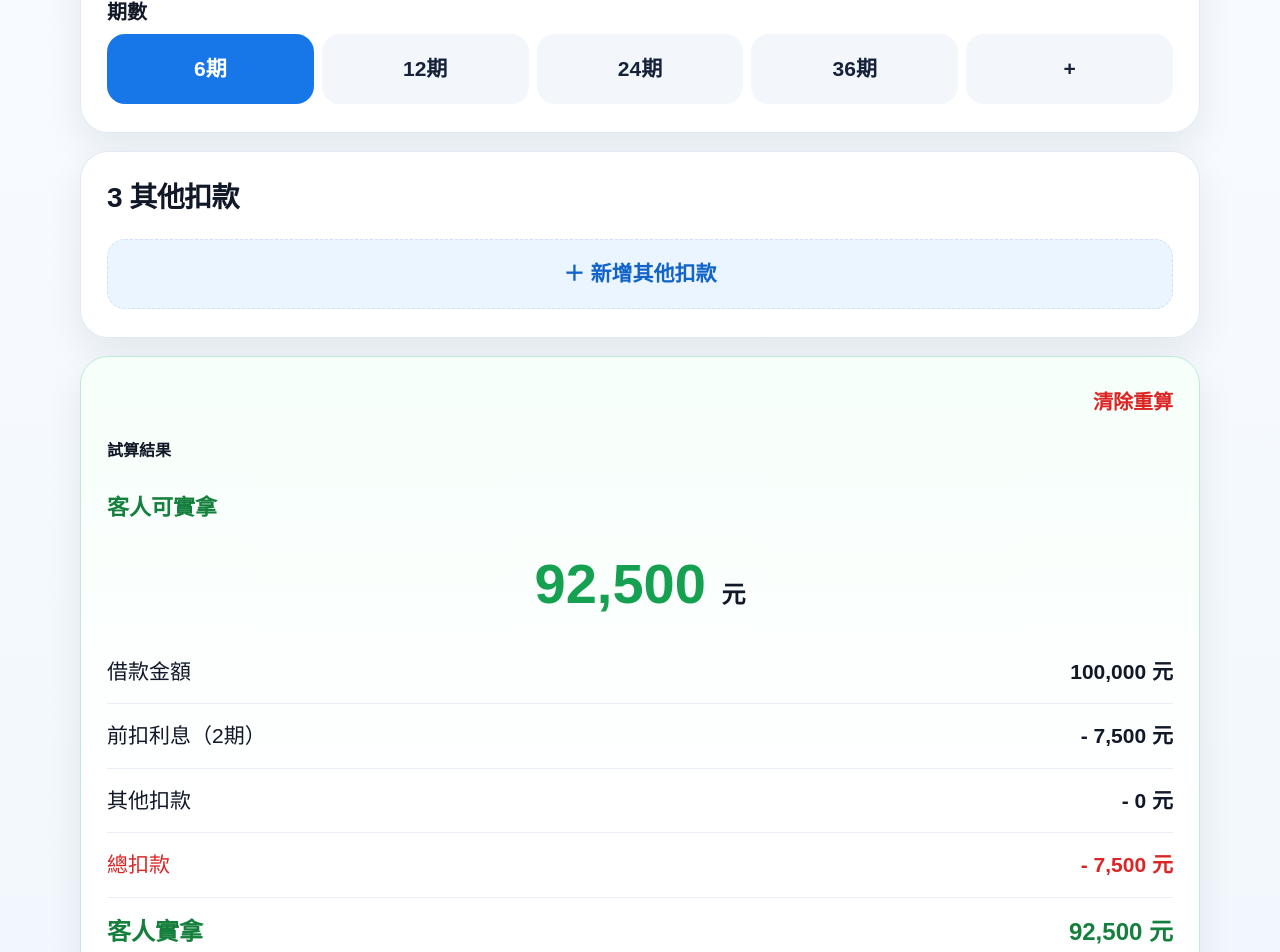
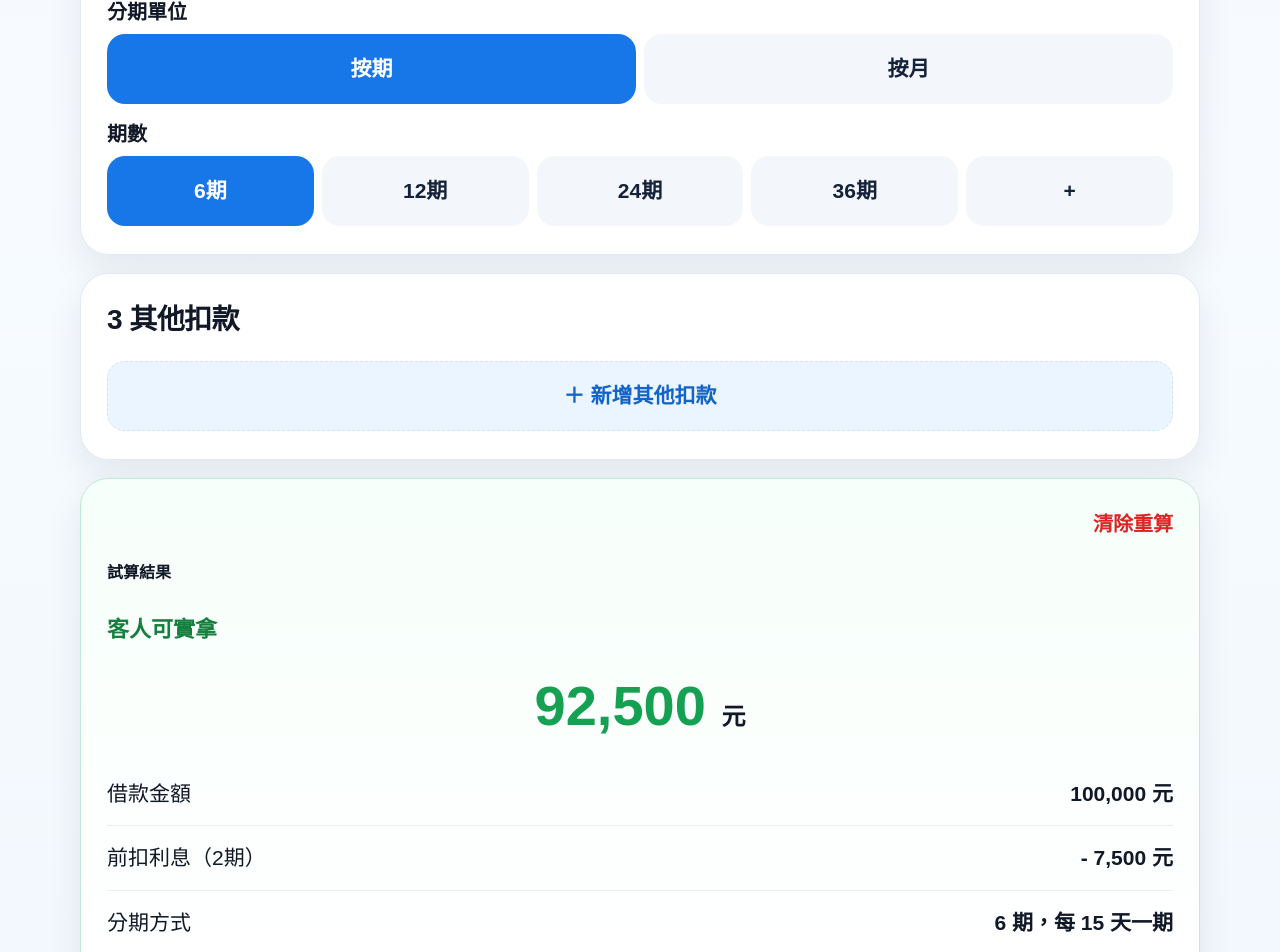
Before and after one commit to d125410918/calculate-debt-customers, a Next.js app: page /original in a window 1280 px wide. Shown: the part 1340-2292 px from the top of the page. Built offline with nearby package versions, Linux system fonts and the light colour scheme.

Commit message:
Add installment unit selector to calculator

```diff
--- a/src/components/CalculatorClient.tsx
+++ b/src/components/CalculatorClient.tsx
@@ -1,7 +1,7 @@
 "use client";
 
 import { useMemo, useState } from "react";
-import { calculateDebt, defaultSettings, getAutoPreDeductPeriods, type CalculatorSettingsInput, type CalculationResult, type ExtraDeductionInput, type LoanType } from "@/lib/debt";
+import { calculateDebt, defaultSettings, getAutoPreDeductPeriods, type CalculatorSettingsInput, type CalculationResult, type ExtraDeductionInput, type InstallmentUnit, type LoanType } from "@/lib/debt";
 
 type Props = {
   mode: "original" | "user";
@@ -25,6 +25,7 @@ const presetPeriods: Array<{ label: string; value: PeriodOption }> = [
 export default function CalculatorClient({ mode, slug, ownerName, settings = defaultSettings }: Props) {
   const [loanType, setLoanType] = useState<LoanType>("normal");
   const [loanAmount, setLoanAmount] = useState("100000");
+  const [installmentUnit, setInstallmentUnit] = useState<InstallmentUnit>("period");
   const [periodOption, setPeriodOption] = useState<PeriodOption>("6");
   const [customPeriodCount, setCustomPeriodCount] = useState("6");
   const periodCount = periodOption === "custom" ? customPeriodCount : periodOption;
@@ -38,11 +39,11 @@ export default function CalculatorClient({ mode, slug, ownerName, settings = def
 
   const result = useMemo<CalculationResult | null>(() => {
     try {
-      return calculateDebt({ loanType, loanAmount: Number(loanAmount), periodCount: Number(periodCount), startDate, preDeductPeriods: Number(preDeductPeriods), goldDeduction: Number(goldDeduction), extraDeductions }, settings);
+      return calculateDebt({ loanType, loanAmount: Number(loanAmount), periodCount: Number(periodCount), installmentUnit, startDate, preDeductPeriods: Number(preDeductPeriods), goldDeduction: Number(goldDeduction), extraDeductions }, settings);
     } catch {
       return null;
     }
-  }, [loanType, loanAmount, periodCount, startDate, preDeductPeriods, goldDeduction, extraDeductions, settings]);
+  }, [loanType, loanAmount, periodCount, installmentUnit, startDate, preDeductPeriods, goldDeduction, extraDeductions, settings]);
 
   function format(value: number) {
     return value.toLocaleString("zh-TW");
@@ -68,6 +69,7 @@ export default function CalculatorClient({ mode, slug, ownerName, settings = def
   function resetForm() {
     setLoanType("normal");
     setLoanAmount("100000");
+    setInstallmentUnit("period");
     setPeriodOption("6");
     setCustomPeriodCount("6");
     setStartDate(today);
@@ -92,7 +94,7 @@ export default function CalculatorClient({ mode, slug, ownerName, settings = def
     const response = await fetch(`/api/u/${slug}/create-from-calculation`, {
       method: "POST",
       headers: { "Content-Type": "application/json" },
-      body: JSON.stringify({ customerName, input: { loanType, loanAmount: Number(loanAmount), periodCount: Number(periodCount), startDate, preDeductPeriods: Number(preDeductPeriods), goldDeduction: Number(goldDeduction), extraDeductions } })
+      body: JSON.stringify({ customerName, input: { loanType, loanAmount: Number(loanAmount), periodCount: Number(periodCount), installmentUnit, startDate, preDeductPeriods: Number(preDeductPeriods), goldDeduction: Number(goldDeduction), extraDeductions } })
     });
 
     const data = await response.json();
@@ -154,13 +156,21 @@ export default function CalculatorClient({ mode, slug, ownerName, settings = def
           </label>
 
           <div className="block text-xl font-black">
-            <div>期數</div>
+            <div>分期單位</div>
+            <div className="mt-2 grid grid-cols-2 gap-2">
+              <button className={`segment-button ${installmentUnit === "period" ? "is-active" : ""}`} type="button" onClick={() => setInstallmentUnit("period")}>按期</button>
+              <button className={`segment-button ${installmentUnit === "month" ? "is-active" : ""}`} type="button" onClick={() => setInstallmentUnit("month")}>按月</button>
+            </div>
+          </div>
+
+          <div className="block text-xl font-black">
+            <div>{installmentUnit === "month" ? "月數" : "期數"}</div>
             <div className="mt-2 grid grid-cols-5 gap-2">
               {presetPeriods.map((option) => (
-                <button className={`segment-button min-h-0 py-3 text-base ${periodOption === option.value ? "is-active" : ""}`} key={option.value} type="button" onClick={() => setPeriodOption(option.value)}>{option.label}</button>
+                <button className={`segment-button min-h-0 py-3 text-base ${periodOption === option.value ? "is-active" : ""}`} key={option.value} type="button" onClick={() => setPeriodOption(option.value)}>{installmentUnit === "month" && option.value !== "custom" ? option.label.replace("期", "月") : option.label}</button>
               ))}
             </div>
-            {periodOption === "custom" ? <input className="mt-3" type="number" min="1" value={customPeriodCount} onChange={(e) => setCustomPeriodCount(e.target.value)} placeholder="輸入其他期數" /> : null}
+            {periodOption === "custom" ? <input className="mt-3" type="number" min="1" value={customPeriodCount} onChange={(e) => setCustomPeriodCount(e.target.value)} placeholder={installmentUnit === "month" ? "輸入其他月數" : "輸入其他期數"} /> : null}
           </div>
 
           {loanType === "gold" ? (
@@ -193,6 +203,7 @@ export default function CalculatorClient({ mode, slug, ownerName, settings = def
           <div className="result-main-value">{format(result.actualReceivedAmount)} <small>元</small></div>
           <ResultLine label="借款金額" value={`${format(result.loanAmount)} 元`} />
           <ResultLine label={`前扣利息（${result.preDeductPeriods}期）`} value={`- ${format(result.interestAmount)} 元`} />
+          <ResultLine label="分期方式" value={result.installmentUnit === "month" ? `${result.periodCount} 月，每 30 天一期` : `${result.periodCount} 期，每 ${result.installmentDays} 天一期`} />
           <ResultLine label="其他扣款" value={`- ${format(result.otherDeductionsTotal + result.vehicleFee + result.goldDeduction)} 元`} />
           <ResultLine label="總扣款" value={`- ${format(result.totalDeductions)} 元`} negative />
           <ResultLine label="客人實拿" value={`${format(result.actualReceivedAmount)} 元`} positive />
```
